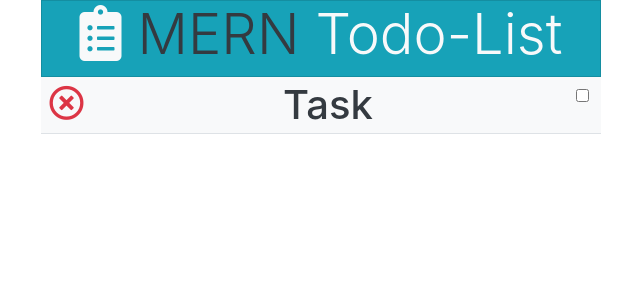
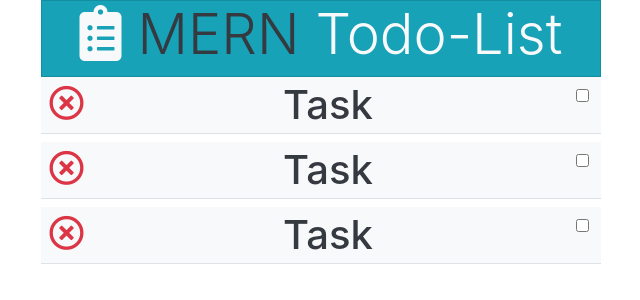
Before and after one commit to Nyambura254/MERN-Todo-App, a React (Create React App) app in the folder client/todo-app/: page / in a window 1280 px wide. Shown: the top 300 px of the page, without its empty margins (319-959 px from the left). Built offline with nearby package versions, Linux system fonts and the light colour scheme.

Commit message:
destructuring todo.js

```diff
--- a/client/todo-app/src/components/Todo.js
+++ b/client/todo-app/src/components/Todo.js
@@ -2,6 +2,7 @@
 
 export default class Todo extends Component {
     render() {
+        //destructuring
         return (
             <h1 className="text-dark text-center p-1 bg-light border-bottom">
                 <i className="far fa-times-circle fa-sm float-left m-1 text-danger"></i>Task
--- a/client/todo-app/src/components/Todos.js
+++ b/client/todo-app/src/components/Todos.js
@@ -9,7 +9,8 @@
                 {
                     value => {
                         //destructuring
-                        return <Todo></Todo>
+                        const { todos } = value
+                        return todos.map(todos => <Todo todo={todos} key={todos.id}></Todo>)
                     }
                 }
             </Consumer>
```
